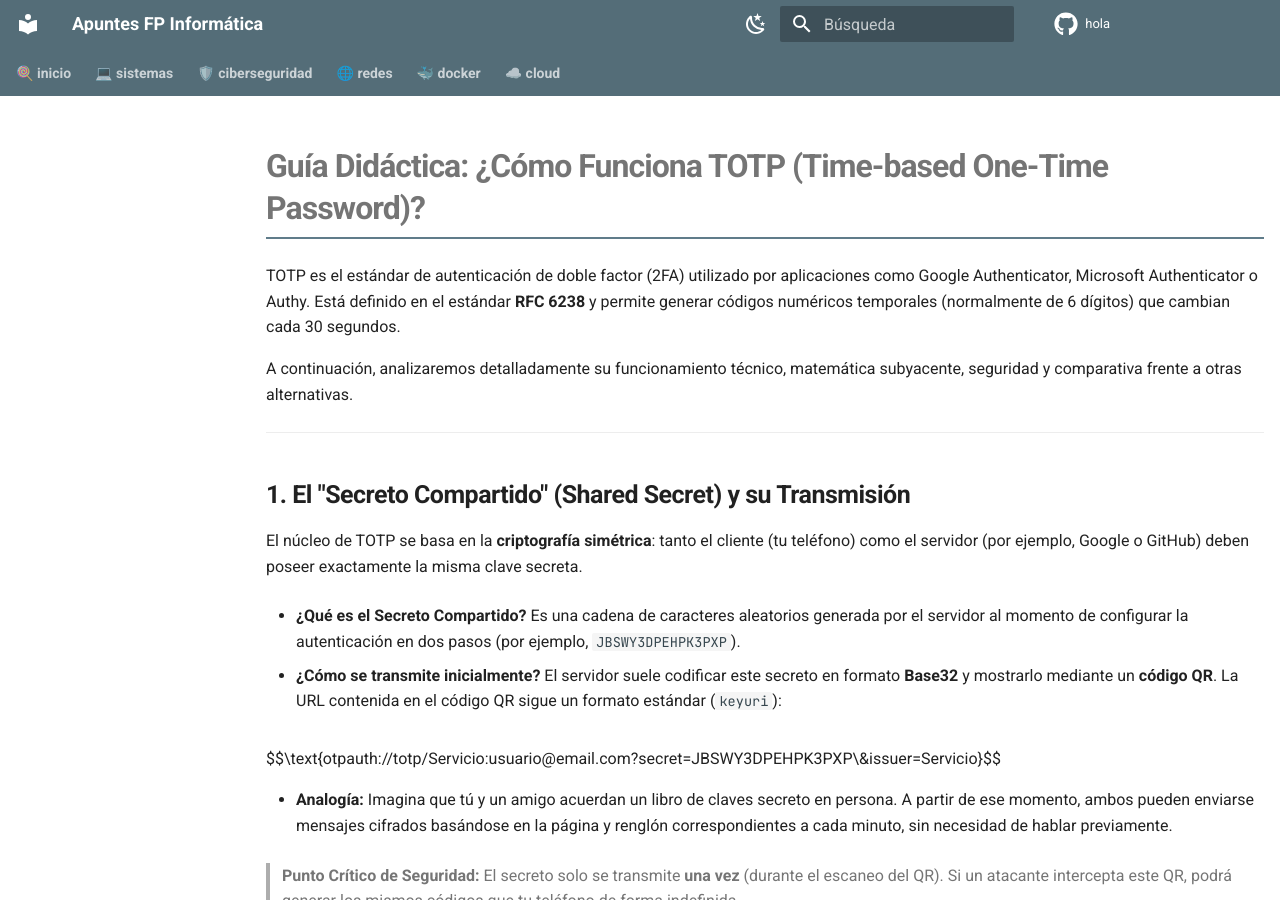
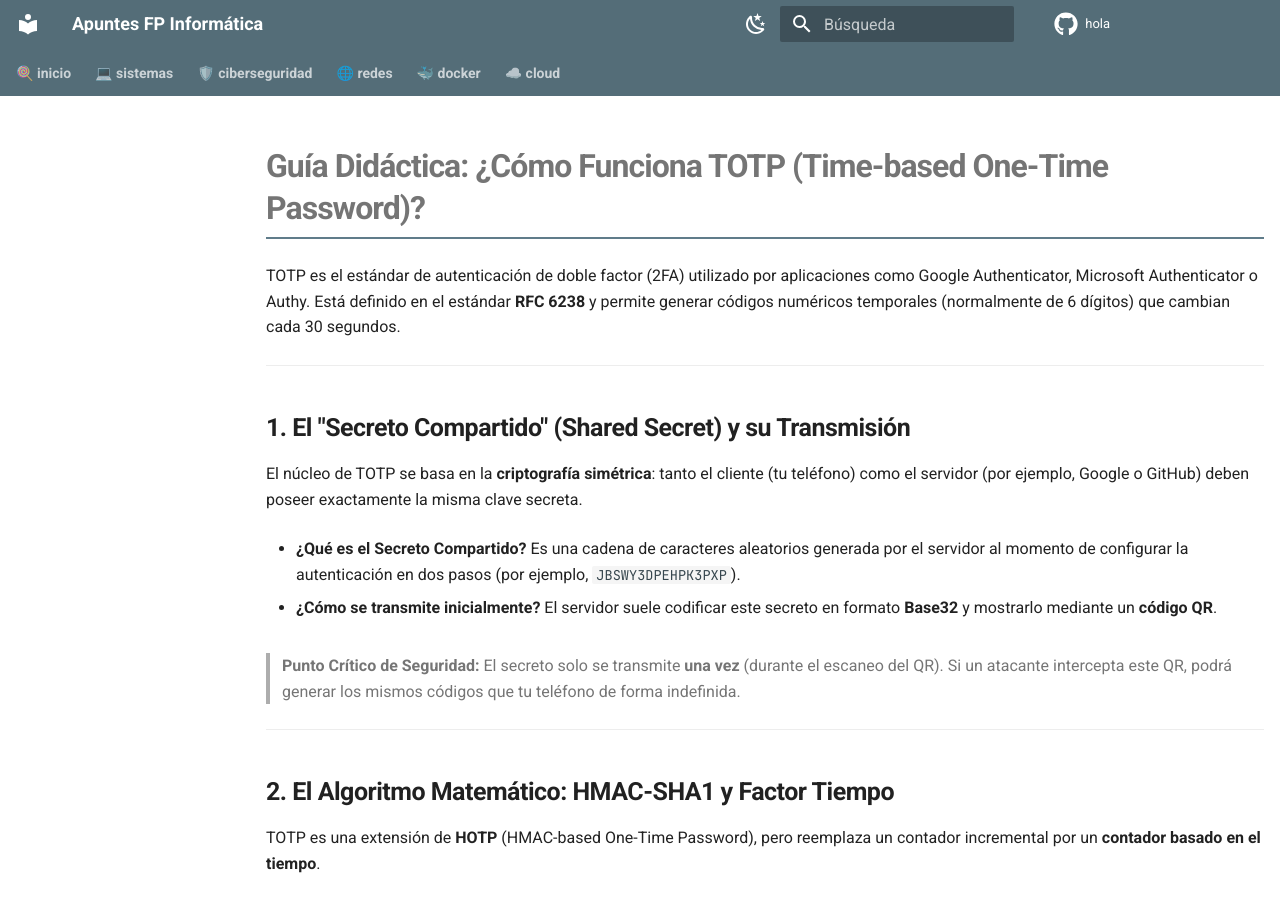
Before and after one commit to fcuadradoa01/hola, an MkDocs documentation site: the page built from docs/ciberseguridad/totp.md, in a window 1280 px wide and 900 px high. Built offline with MkDocs 1.6.1 and Material for MkDocs 9.7.7, drawn with Linux system fonts in a browser that asks for light colours; comment, search, counter and statistics services are not loaded.

Commit message:
Revise TOTP guide for concisenessv2 totp
Removed introductory sentences and an analogy for clarity.

```diff
--- a/docs/ciberseguridad/totp.md
+++ b/docs/ciberseguridad/totp.md
@@ -1,8 +1,6 @@
 # Guía Didáctica: ¿Cómo Funciona TOTP (Time-based One-Time Password)?
 
 TOTP es el estándar de autenticación de doble factor (2FA) utilizado por aplicaciones como Google Authenticator, Microsoft Authenticator o Authy. Está definido en el estándar **RFC 6238** y permite generar códigos numéricos temporales (normalmente de 6 dígitos) que cambian cada 30 segundos.
-
-A continuación, analizaremos detalladamente su funcionamiento técnico, matemática subyacente, seguridad y comparativa frente a otras alternativas.
 
 ---
 
@@ -14,11 +12,7 @@ El núcleo de TOTP se basa en la **criptografía simétrica**: tanto el cliente
   Es una cadena de caracteres aleatorios generada por el servidor al momento de configurar la autenticación en dos pasos (por ejemplo, `JBSWY3DPEHPK3PXP`).
 
 * **¿Cómo se transmite inicialmente?**
-  El servidor suele codificar este secreto en formato **Base32** y mostrarlo mediante un **código QR**. La URL contenida en el código QR sigue un formato estándar (`keyuri`):
-
-  $$\text{otpauth://totp/Servicio:usuario@email.com?secret=JBSWY3DPEHPK3PXP\&issuer=Servicio}$$
-
-* **Analogía:** Imagina que tú y un amigo acuerdan un libro de claves secreto en persona. A partir de ese momento, ambos pueden enviarse mensajes cifrados basándose en la página y renglón correspondientes a cada minuto, sin necesidad de hablar previamente.
+  El servidor suele codificar este secreto en formato **Base32** y mostrarlo mediante un **código QR**.
 
 > **Punto Crítico de Seguridad:** El secreto solo se transmite **una vez** (durante el escaneo del QR). Si un atacante intercepta este QR, podrá generar los mismos códigos que tu teléfono de forma indefinida.
 
```
